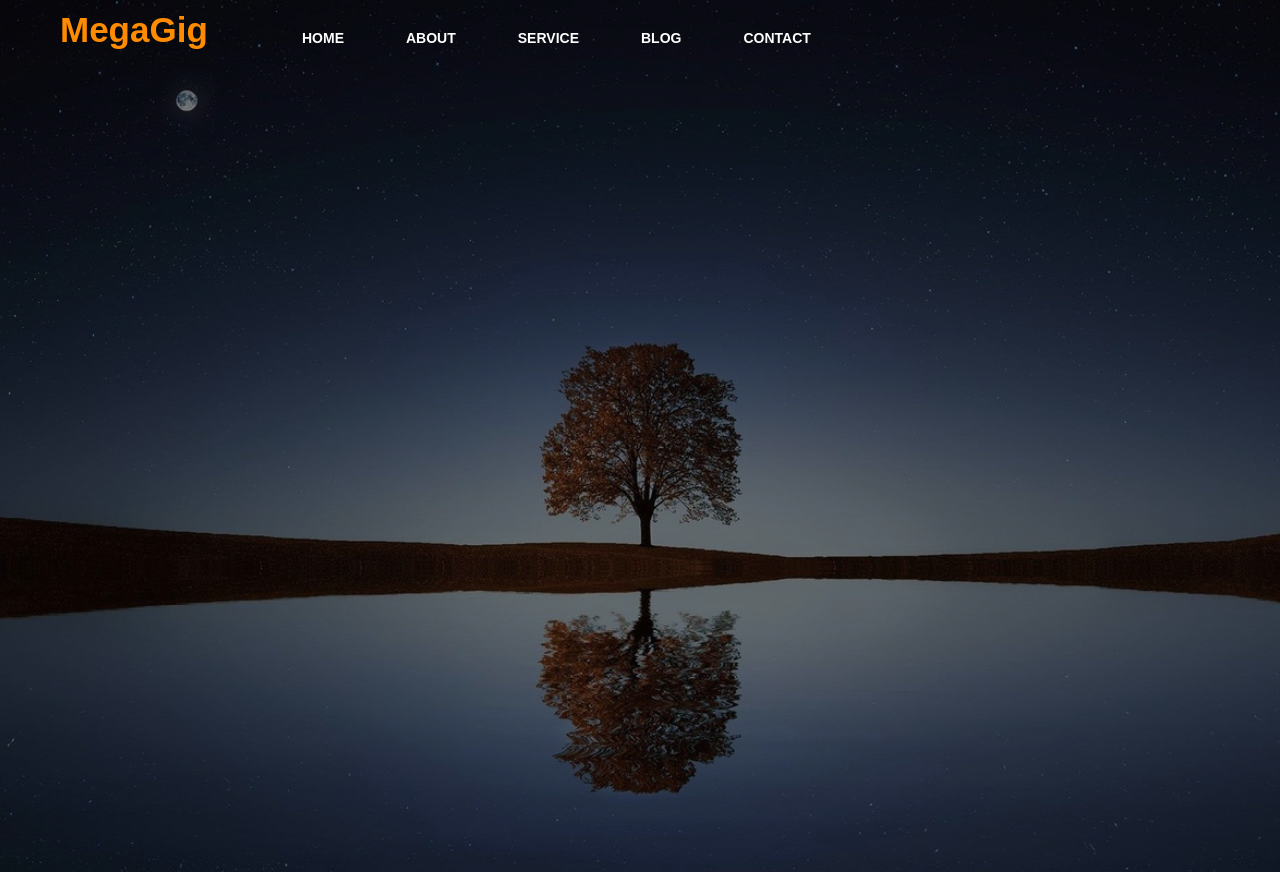
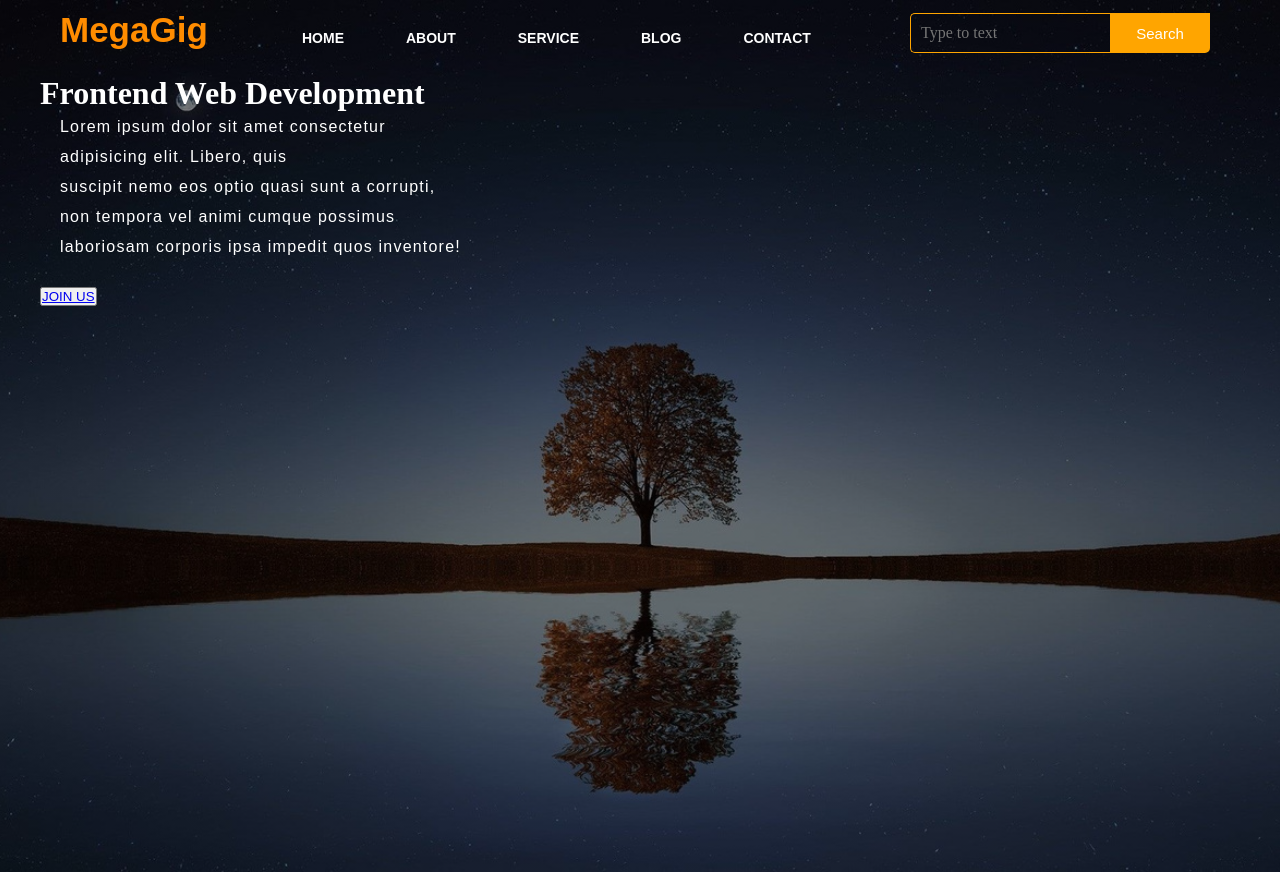
Before and after one commit to Megagig/Business-website, a plain HTML site: page index.html in a window 1280 px wide. Drawn offline with Linux system fonts and the light colour scheme.

Commit message:
added and styled the content area

```diff
--- a/index.html
+++ b/index.html
@@ -22,6 +22,26 @@
             <li><a href="">CONTACT</a></li>
           </ul>
         </div>
+        <div class="search">
+          <input
+            class="srch"
+            type="search"
+            name=""
+            placeholder="Type to text"
+          />
+          <a href="#"><button class="btn">Search</button></a>
+        </div>
+      </div>
+      <div class="content">
+        <h1>Frontend Web Development</h1>
+        <p class="par">
+          Lorem ipsum dolor sit amet consectetur <br />adipisicing elit. Libero,
+          quis<br />
+          suscipit nemo eos optio quasi sunt a corrupti,<br />
+          non tempora vel animi cumque possimus<br />
+          laboriosam corporis ipsa impedit quos inventore!
+        </p>
+        <button class="cn"><a href="#">JOIN US</a></button>
       </div>
     </div>
   </body>
--- a/style.css
+++ b/style.css
@@ -54,3 +54,57 @@ ul li a{
 ul li a:hover{
     color: orange;
 }
+
+.search{
+    width: 330px;
+    float: left;
+    margin-left:270px;
+    }
+.srch{
+    font-family: 'Times New Roman', Times, serif;
+    width: 200px;
+    height: 40px;
+    background: transparent;
+    border: 1px solid orange;
+    margin-top: 13px;
+    color: white;
+    border-right: none;
+    font-size: 16px;
+    float: left;
+    padding: 10px;
+    border-bottom-left-radius: 5px;
+    border-top-left-radius: 5px;
+}
+.btn{
+    width: 100px;
+    height: 40px;
+    background: orange ;
+    border: 2px solid orange;
+    margin-top: 13px;
+    color: white;
+    font-size: 15px;
+    border-bottom-right-radius: 5px;
+    border-bottom-right-radius: 5px;
+
+}
+.btn:focus{
+    outline: none;
+}
+.srch:focus{
+    outline:none;
+}
+.content{
+    width: 1200px;
+    height: auto;
+    margin: auto;
+    color: white;
+    position: relative;
+
+}
+.content .par{
+padding-left: 20px;
+padding-bottom: 25px;
+font-family: Arial, Helvetica, sans-serif;
+letter-spacing: 1.2px;
+line-height: 30px;
+}
```
